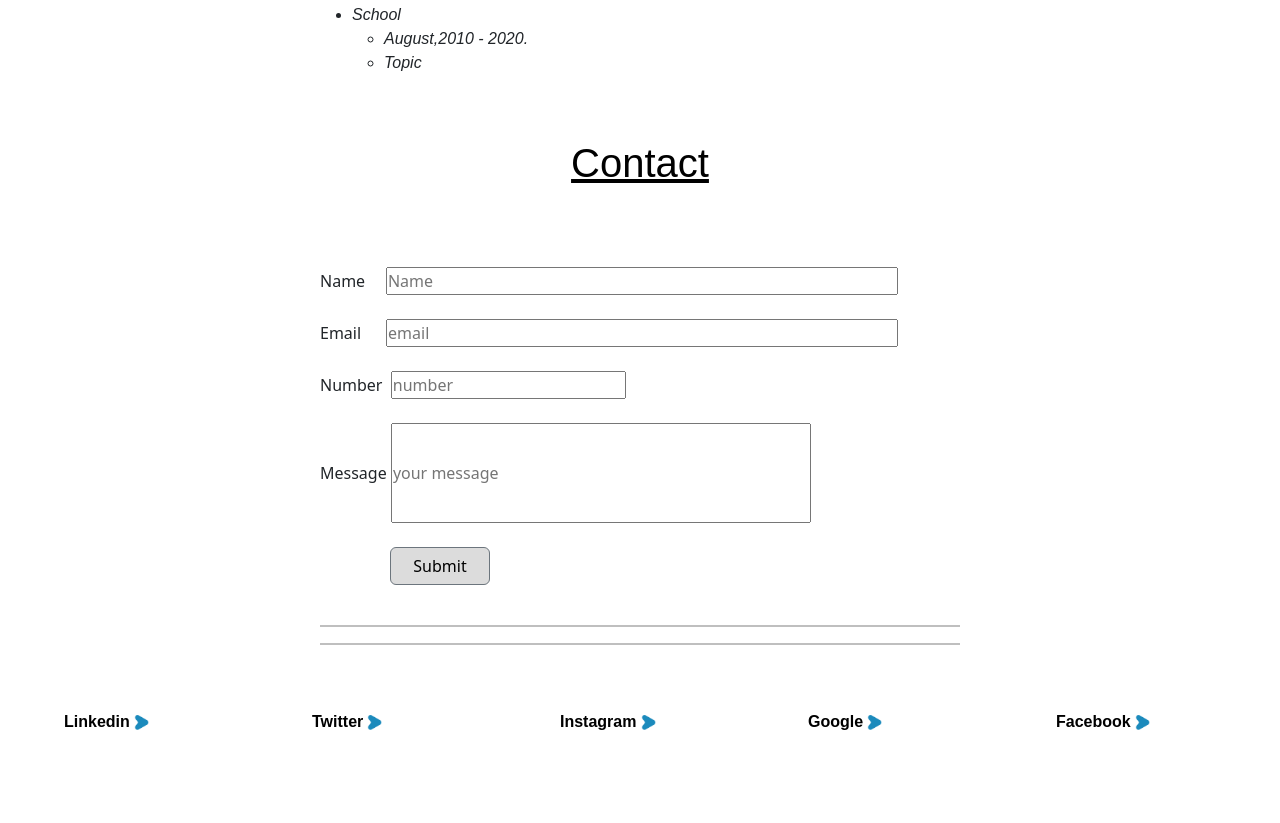
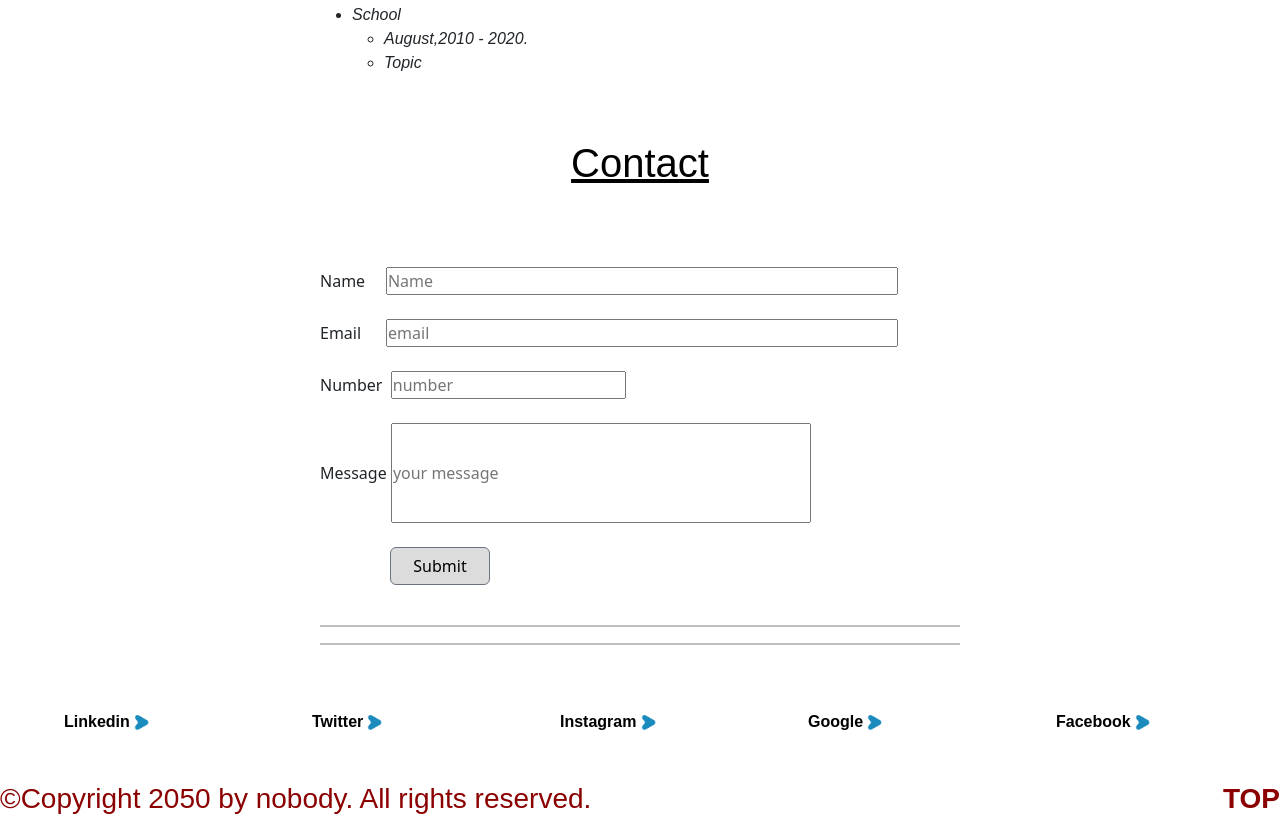
Before and after one commit to sarath2010/profile1, a plain HTML site: page index.html in a window 1280 px wide. Shown: the part 1647-2470 px from the top of the page. Before the commit the page ends 2429 px from the top, so only its background shows below. Drawn offline with nearby package versions, Linux system fonts and the light colour scheme.

Commit message:
Top added

```diff
--- a/index.html
+++ b/index.html
@@ -245,9 +245,13 @@
   <br>
   <br>
 
-  </body>
+<footer>
+    <h3>©Copyright 2050 by nobody. All rights reserved.</h3>
+</footer>
 
-
+<Top>
+  <a href="#"><h3>TOP</h3></a>
+</Top>
 
 </body>
 </html>
--- a/style.css
+++ b/style.css
@@ -149,3 +149,22 @@
         color: black;
         font-weight: bold;
         }
+
+
+        Top a{
+            text-decoration: none;
+            float: right;
+             }
+
+        Top h3{
+            font-family: Arial, Helvetica, sans-serif;
+            color: darkred;
+            font-weight: 800;
+            }
+
+
+footer{
+    font-family: Arial, Helvetica, sans-serif;
+    color: darkred;
+    float: inline-start;
+    }
```
